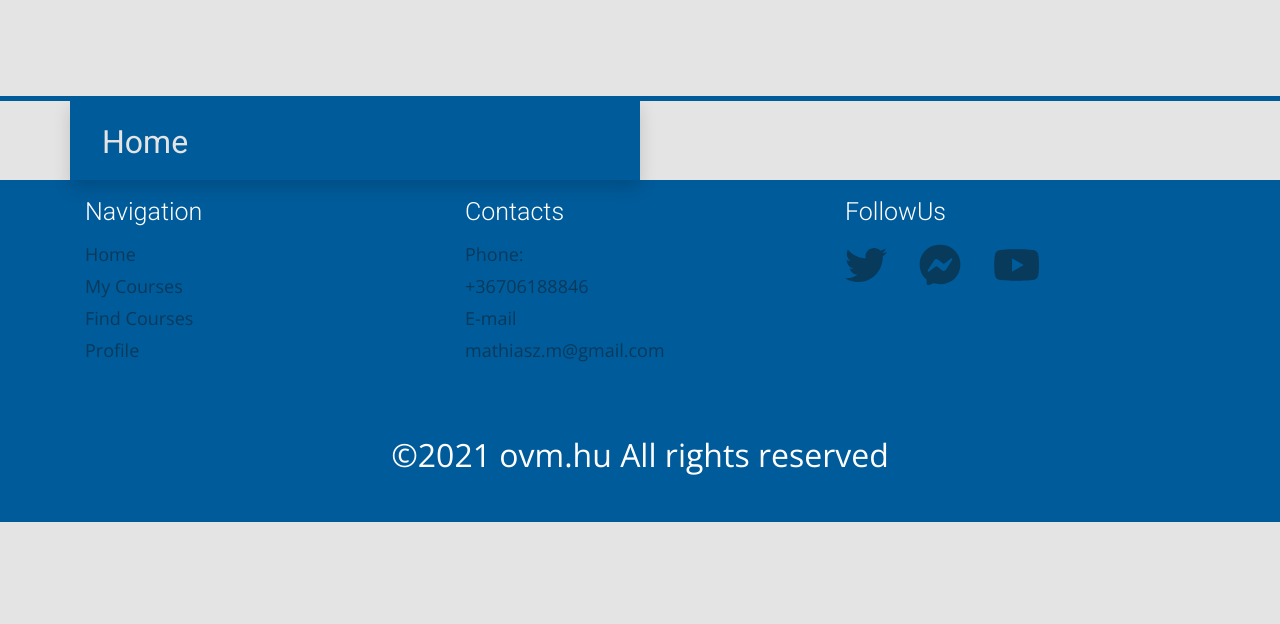
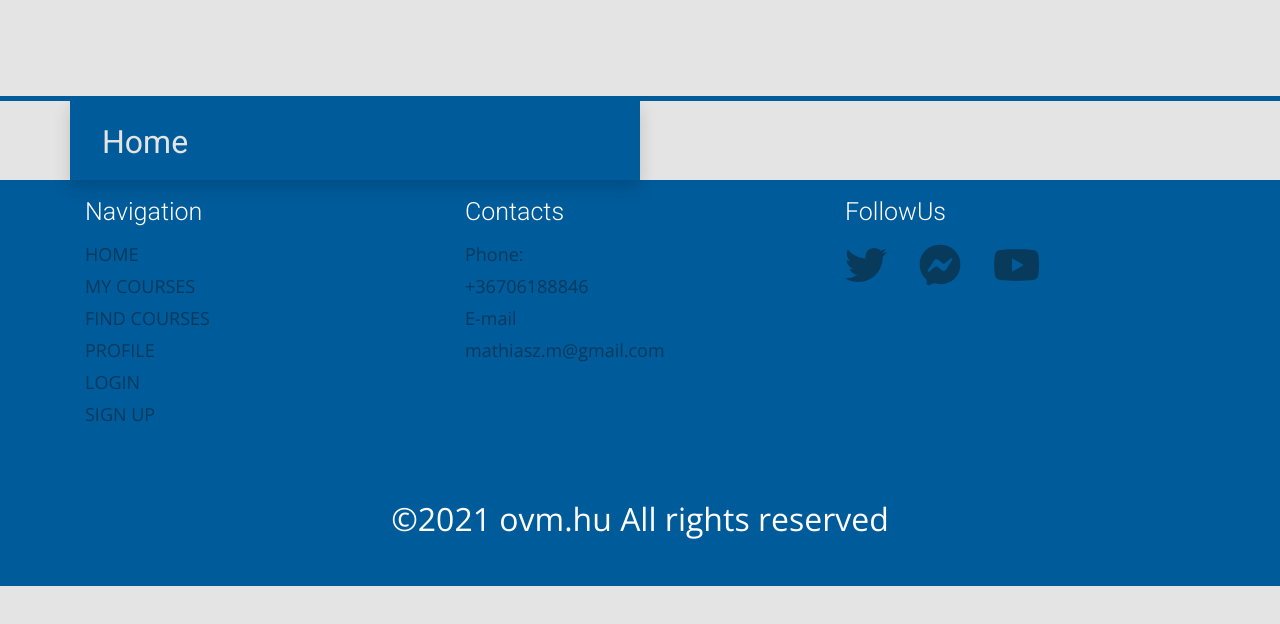
Before and after one commit to MethHUN/Szakdolgozat, an Angular app in the folder ov/: page / in a window 1280 px wide. Shown: the top 624 px of the page. Built offline with nearby package versions, Linux system fonts and the light colour scheme.

Commit message:
navLink support

```diff
--- a/ov/src/app/core/footer/footer.component.html
+++ b/ov/src/app/core/footer/footer.component.html
@@ -4,11 +4,11 @@
 
       <div class="col-md-4 py-3 ">
         <h1 class="display-4">Navigation</h1>
+        <ng-container *ngFor="let link of navLinks"  >
+        <p class="navSelect" click="navigate"  routerLink={{link.url}} >{{link.name}}</p>
+      </ng-container>
 
-        <p class="navSelect">Home</p>
-        <p class="navSelect">My Courses</p>
-        <p class="navSelect">Find Courses</p>
-        <p class="navSelect">Profile</p>
+
       </div>
       <div class="col-md-4 py-3">
         <h1 class="display-4">Contacts</h1>
--- a/ov/src/app/core/footer/footer.component.ts
+++ b/ov/src/app/core/footer/footer.component.ts
@@ -1,12 +1,13 @@
 import { Component, OnInit } from '@angular/core';
 import {faTwitter, faYoutube, faFacebookMessenger} from '@fortawesome/free-brands-svg-icons';
+import { navLinks } from '../navLink';
 @Component({
   selector: 'app-footer',
   templateUrl: './footer.component.html',
   styleUrls: ['./footer.component.scss']
 })
 export class FooterComponent implements OnInit {
-
+  navLinks = navLinks
   faTwitter = faTwitter;
   faFacebook = faFacebookMessenger;
   faYoutube = faYoutube;
--- /dev/null
+++ b/ov/src/app/core/navLink.ts
@@ -0,0 +1,12 @@
+
+
+
+
+export const navLinks = [
+        { name: 'HOME', url: '/home' },
+        { name: 'MY COURSES', url: '/mycourses' },
+        { name: 'FIND COURSES', url: '/findCourse' },
+        { name: 'PROFILE', url: '/editUser' },
+        { name: 'LOGIN', url: '/login' },
+        { name: 'SIGN UP', url: '/registration' }
+    ]
--- a/ov/src/app/core/navbar/navbar.component.html
+++ b/ov/src/app/core/navbar/navbar.component.html
@@ -1,31 +1,22 @@
 <nav class="navbar navbar-expand-md navbar-dark " [ngClass]="{'open':isOpened}">
   <div class="container">
-    <a class="navbar-brand" routerLink="/home"><img class="nav-logo" src="assets/logo.png " ></a>
-    <button class="navbar-toggler"
-            type="button"
-            data-target="#navbarNavAltMarkup"
-            aria-controls="navbarNavAltMarkup"
-            aria-expanded="false"
-            aria-label="Toggle navigation"
-
-            (click)="opener()"
-            (click)="classAdd()"
-
-    >
-   <span class="navbar-toggler-icon">
-
-     </span>
+    <a class="navbar-brand" routerLink="/home"><img class="nav-logo" src="assets/logo.png "></a>
+    <button class="navbar-toggler" type="button" data-target="#navbarNavAltMarkup" aria-controls="navbarNavAltMarkup"
+      aria-expanded="false" aria-label="Toggle navigation" (click)="opener()" (click)="classAdd()">
+      <span class="navbar-toggler-icon">
+      </span>
     </button>
-    <!--  collapse-->
-    <div class=" navbar-collapse" [ngClass]="{'collapse':collapse}" id="navbarNavAltMarkup" >
-      <ul class="navbar-nav ml-auto  "  >
-        <li class="nav-item" >
-          <a class=" nav-link  " (click)="classRemover()"                     routerLinkActive="active" routerLink="/home"> HOME <span class="sr-only">(current)</span></a>   </li>
-        <li class="nav-item" > <a (click)="classRemover()" class=" nav-link " routerLinkActive="active" routerLink="/mycourses">MY COURSES</a></li>
-        <li class="nav-item" > <a  (click)="classRemover()"class=" nav-link " routerLinkActive="active" routerLink="/findCourse">FIND COURSES</a></li>
-        <li class="nav-item" >  <a (click)="classRemover()" class=" nav-link " routerLinkActive="active" routerLink="/editUser">PROFILE</a></li>
-        <li class="nav-item" >  <a (click)="classRemover()" class=" nav-link " routerLinkActive="active" routerLink="/login">LOGIN</a></li>
-        <li class="nav-item" >  <a (click)="classRemover()" class=" nav-link " routerLinkActive="active" routerLink="/registration">SIGN UP</a></li>
+    <div class=" navbar-collapse" [ngClass]="{'collapse':collapse}" id="navbarNavAltMarkup">
+      <ul class="navbar-nav ml-auto  ">
+        <ng-container *ngFor="let link of navLinks; index as i">
+          <li class="nav-item" *ngIf="i === 0 else list">
+            <a class=" nav-link  " (click)="classRemover()"  routerLinkActive="active" routerLink={{link.url}}> {{link.name}} <span class="sr-only">(current)</span></a>
+          </li>
+          <ng-template #list>
+            <a class=" nav-link  " (click)="classRemover()" routerLinkActive="active" routerLink={{link.url}}>
+              {{link.name}} </a>
+          </ng-template>
+        </ng-container>
       </ul>
     </div>
   </div>
--- a/ov/src/app/core/navbar/navbar.component.ts
+++ b/ov/src/app/core/navbar/navbar.component.ts
@@ -1,4 +1,8 @@
 import { Component, OnInit } from '@angular/core';
+import { navLinks } from '../navLink';
+
+
+
 
 @Component({
   selector: 'app-navbar',
@@ -8,9 +12,11 @@ import { Component, OnInit } from '@angular/core';
 export class NavbarComponent implements OnInit {
   isOpened = false;
   collapse = true;
+  navLinks = navLinks;
   constructor() { }
 
   ngOnInit(): void {
+    console.log(navLinks)
   }
   opener(): void{
     this.isOpened = !this.isOpened;
```
